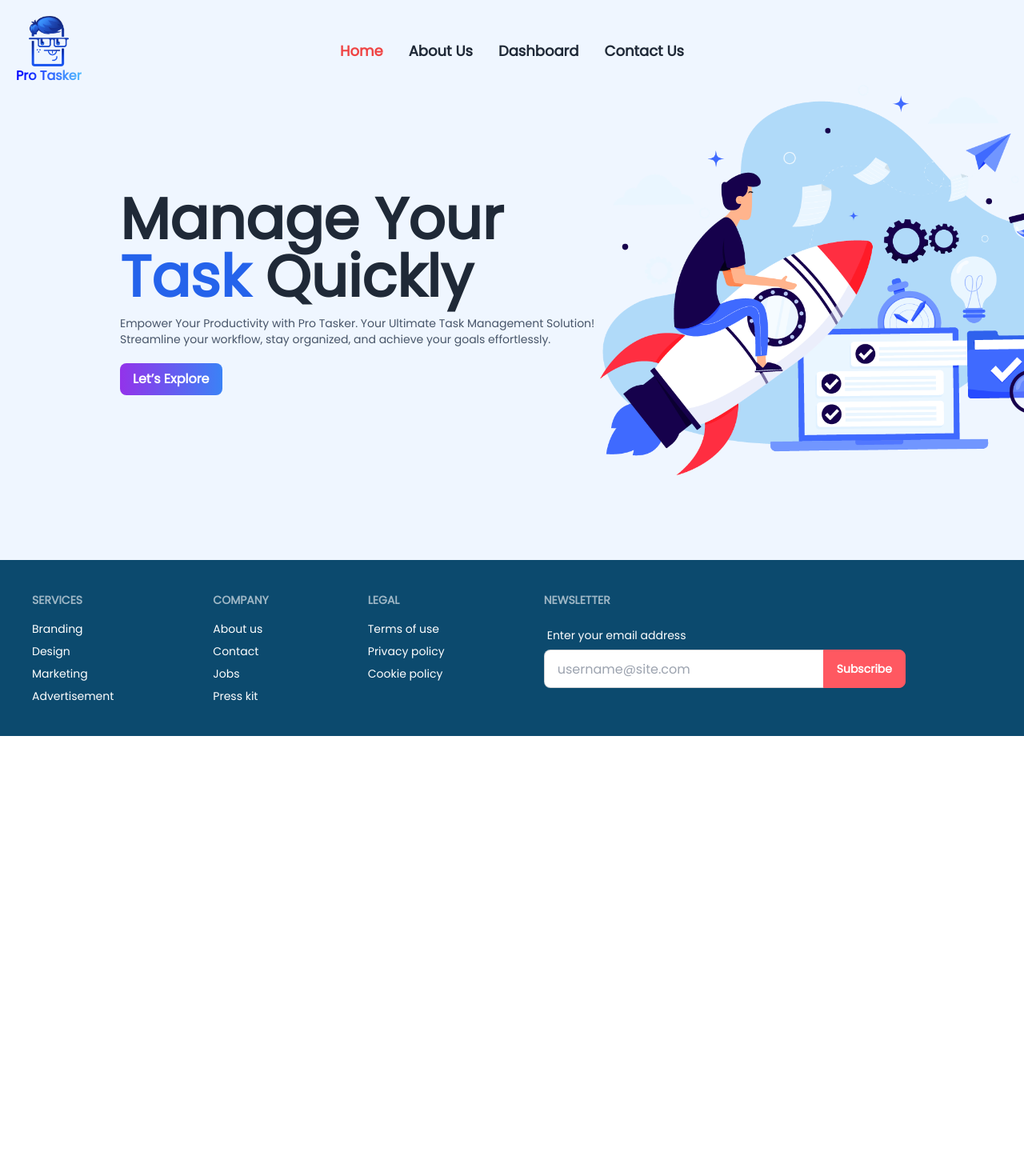
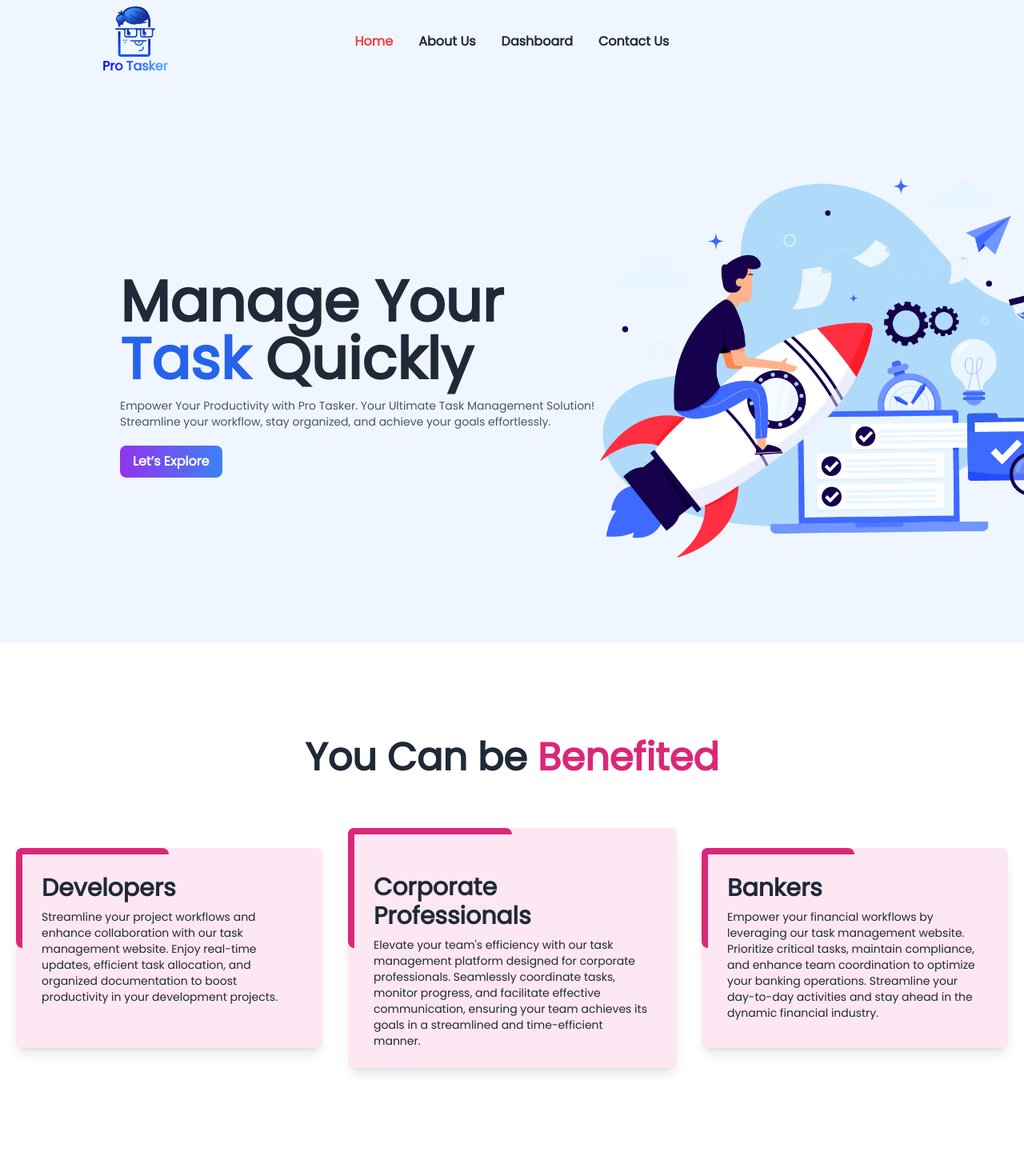
Before and after one commit to Rifa9oct/task-management-client, a React (Vite) app: page / in a window 1280 px wide. Shown: the top 1470 px of the page at 80% size. Before the commit the page ends 920 px from the top, so only its background shows below. Built offline with nearby package versions, Linux system fonts and the light colour scheme; no server answers; a web font is replaced by a local one.

Commit message:
added benefit section

```diff
--- a/src/Navbar/Navbar.jsx
+++ b/src/Navbar/Navbar.jsx
@@ -33,9 +33,8 @@ const Navbar = () => {
             .catch(error => console.error(error))
     }
 
-
     return (
-        <div className="navbar absolute top-0 z-10 p-5 max-w-[1420px] mx-auto">
+        <div className="navbar bg-blue-50 w-full lg:px-32">
             <div className="navbar-start">
                 <div className="dropdown">
                     <label tabIndex={0} className="btn btn-ghost lg:hidden">
@@ -52,7 +51,7 @@ const Navbar = () => {
             </div>
 
             <div className="navbar-center hidden lg:flex">
-                <ul className="flex gap-8 font-semibold text-lg">
+                <ul className="flex gap-8 font-semibold">
                     {navLinks}
                 </ul>
             </div>
--- a/src/main.jsx
+++ b/src/main.jsx
@@ -8,9 +8,7 @@ import AuthProvider from './AuthProvider/AuthProvider';
 ReactDOM.createRoot(document.getElementById('root')).render(
   <React.StrictMode>
     <AuthProvider>
-      <div className=''>
         <RouterProvider router={router} />
-      </div>
     </AuthProvider>
   </React.StrictMode>,
 )
--- a/src/pages/Contact/Contact.jsx
+++ b/src/pages/Contact/Contact.jsx
@@ -6,7 +6,7 @@ import "./contact.css";
 const Contact = () => {
 
     return (
-        <div className="text-center mt-32 lg:mb-0 mb-10 p-5 lg:p-0">
+        <div className="text-center mt-10 lg:mb-0 mb-10 p-5 lg:p-0">
             <h1 className="text-4xl mb-5 font-bold">OUR <span className="text-green-600">CONTACTS</span></h1>
             <p className="mt-2 text-xs">As an experienced Event Management company. we have all kind of Event <br /> equipment, logistics and resources available</p>
 
--- a/src/pages/Home/Home/Home.jsx
+++ b/src/pages/Home/Home/Home.jsx
@@ -1,10 +1,12 @@
 import Banner from "../Banner";
 import Footer from "../Footer";
+import UserBenefits from "../UserBenefits";
 
 const Home = () => {
     return (
         <div>
             <Banner></Banner>
+            <UserBenefits></UserBenefits>
             <Footer></Footer>
         </div>
     );
--- /dev/null
+++ b/src/pages/Home/UserBenefits.jsx
@@ -0,0 +1,42 @@
+const UserBenefits = () => {
+    return (
+        <div className="mt-[100px] mb-[150px] p-5">
+            <h1 className="text-5xl text-center font-bold mb-16">You Can be <span className="text-pink-600">Benefited</span></h1>
+            <div className="flex flex-col lg:flex-row mx-auto justify-center items-center gap-8 ">
+                {/* card-1 */}
+                <div className="w-[400px] cursor-pointer p-8 h-[250px] hover:scale-105 transition-all bg-pink-100 relative group hover:bg-pink-200 rounded-lg shadow-lg" data-aos="flip-up">
+                    <div>
+                        <h1 className="text-3xl font-bold">Developers</h1>
+                        <p className="text-sm mt-2">Streamline your project workflows and enhance collaboration with our task management website. Enjoy real-time updates, efficient task allocation, and organized documentation to boost productivity in your development projects.</p>
+                    </div>
+
+                    <div className="absolute rounded-lg top-0 left-0 w-1/2 h-full border-pink-600 border-t-8 transition-all group-hover:w-full"></div>
+                    <div className="absolute rounded-lg top-0 left-0 w-full h-1/2 border-pink-600 border-l-8 transition-all group-hover:h-full"></div>
+                </div>
+                {/* card-2 */}
+                <div className="w-[430px] cursor-pointer hover:scale-105 transition-all p-8 h-[300px] bg-pink-100 relative group hover:bg-pink-200 rounded-lg shadow-lg" data-aos="flip-down">
+                    <div className="pt-6">
+                        <h1 className="text-3xl font-bold">Corporate Professionals</h1>
+                        <p className="text-sm mt-2">Elevate your team's efficiency with our task management platform designed for corporate professionals. Seamlessly coordinate tasks, monitor progress, and facilitate effective communication, ensuring your team achieves its goals in a streamlined and time-efficient manner.</p>
+                    </div>
+
+                    <div className="absolute rounded-lg top-0 left-0 w-1/2 h-full border-pink-600 border-t-8 transition-all group-hover:w-full"></div>
+                    <div className="absolute rounded-lg top-0 left-0 w-full h-1/2 border-pink-600 border-l-8 transition-all group-hover:h-full"></div>
+                </div>
+
+                {/* card-3 */}
+                <div className="w-[400px] hover:scale-105 transition-all cursor-pointer p-8 h-[250px] bg-pink-100 relative group hover:bg-pink-200 rounded-lg shadow-lg" data-aos="flip-up">
+                    <div>
+                        <h1 className="text-3xl font-bold">Bankers</h1>
+                        <p className="text-sm mt-2">Empower your financial workflows by leveraging our task management website. Prioritize critical tasks, maintain compliance, and enhance team coordination to optimize your banking operations. Streamline your day-to-day activities and stay ahead in the dynamic financial industry.</p>
+                    </div>
+
+                    <div className="absolute rounded-lg top-0 left-0 w-1/2 h-full border-pink-600 border-t-8 transition-all group-hover:w-full"></div>
+                    <div className="absolute rounded-lg top-0 left-0 w-full h-1/2 border-pink-600 border-l-8 transition-all group-hover:h-full"></div>
+                </div>
+            </div>
+        </div>
+    );
+};
+
+export default UserBenefits;
```
